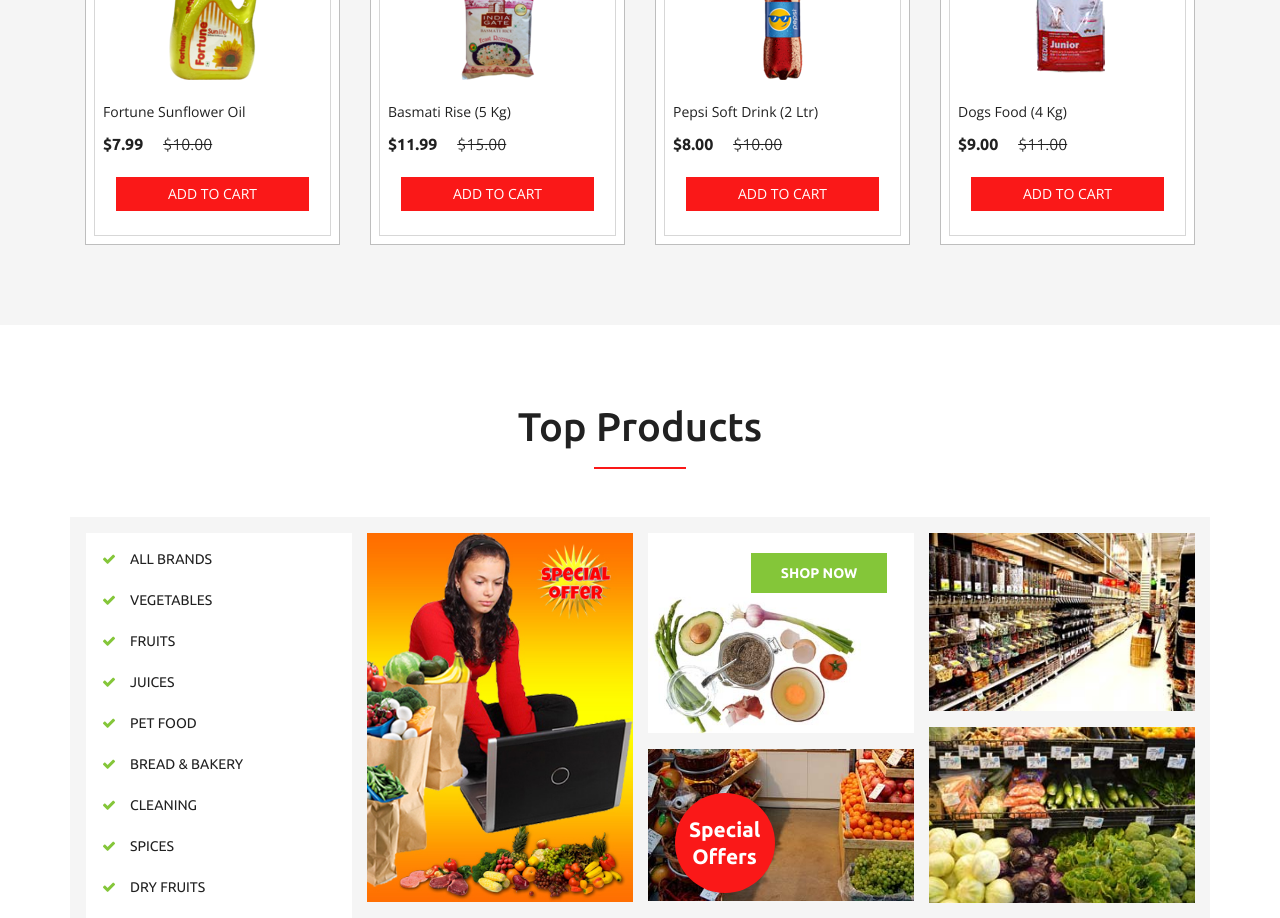
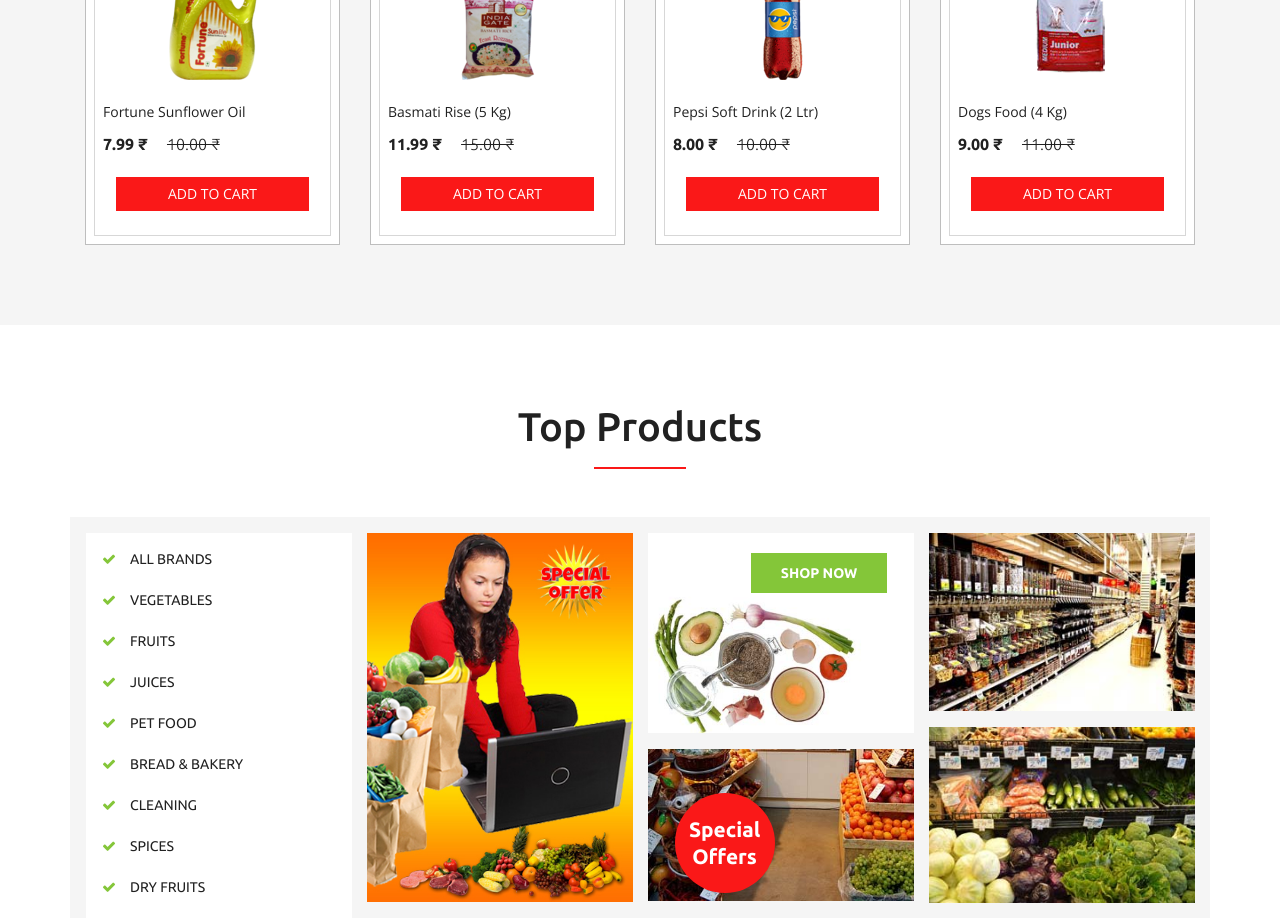
Before and after one commit to harsh-254/grocery-at-home, a plain HTML site: page index.html in a window 1280 px wide. Shown: the part 1360-2278 px from the top of the page. Drawn offline with nearby package versions, Linux system fonts and the light colour scheme.

Commit message:
Update index.html

```diff
--- a/index.html
+++ b/index.html
@@ -275,7 +275,7 @@
 										<div class="snipcart-thumb">
 											<a href="single.html"><img title=" " alt=" " src="images/1.png" /></a>
 											<p>fortune sunflower oil</p>
-											<h4>$7.99 <span>$10.00</span></h4>
+											<h4> 7.99 &#8377; <span> 10.00 &#8377; </span></h4>
 										</div>
 										<div class="snipcart-details top_brand_home_details">
 											<form action="#" method="post">
@@ -308,7 +308,7 @@
 										<div class="snipcart-thumb">
 											<a href="single.html"><img title=" " alt=" " src="images/3.png" /></a>
 											<p>basmati rise (5 Kg)</p>
-											<h4>$11.99 <span>$15.00</span></h4>
+											<h4>11.99 &#8377; <span>15.00 &#8377; </span></h4>
 										</div>
 										<div class="snipcart-details top_brand_home_details">
 											<form action="#" method="post">
@@ -344,7 +344,7 @@
 										<div class="snipcart-thumb">
 											<a href="single.html"><img src="images/2.png" alt=" " class="img-responsive" /></a>
 											<p>Pepsi soft drink (2 Ltr)</p>
-											<h4>$8.00 <span>$10.00</span></h4>
+											<h4>8.00 &#8377; <span>10.00 &#8377;</span></h4>
 										</div>
 										<div class="snipcart-details top_brand_home_details">
 											<form action="#" method="post">
@@ -380,7 +380,7 @@
 										<div class="snipcart-thumb">
 											<a href="single.html"><img src="images/4.png" alt=" " class="img-responsive" /></a>
 											<p>dogs food (4 Kg)</p>
-											<h4>$9.00 <span>$11.00</span></h4>
+											<h4>9.00 &#8377; <span>11.00 &#8377; </span></h4>
 										</div>
 										<div class="snipcart-details top_brand_home_details">
 											<form action="#" method="post">
```
